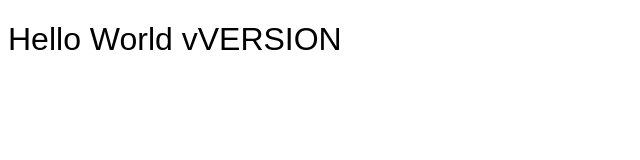
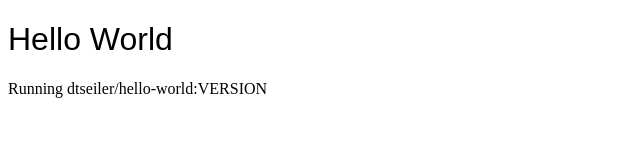
Before and after one commit to dtseiler/docker-hello-world, a plain HTML site: page index.html in a window 1280 px wide. Shown: the whole page, without its empty margins (0-640 px from the left). Drawn offline with Linux system fonts and the light colour scheme.

Commit message:
another PR test

```diff
--- a/index.html
+++ b/index.html
@@ -15,8 +15,9 @@
 <body>
 
     <h1>
-        Hello World vVERSION
+        Hello World
     </h1>
+        Running dtseiler/hello-world:VERSION
 
 </body>
 </html>
```
Also changed, not shown: 1 other file.
